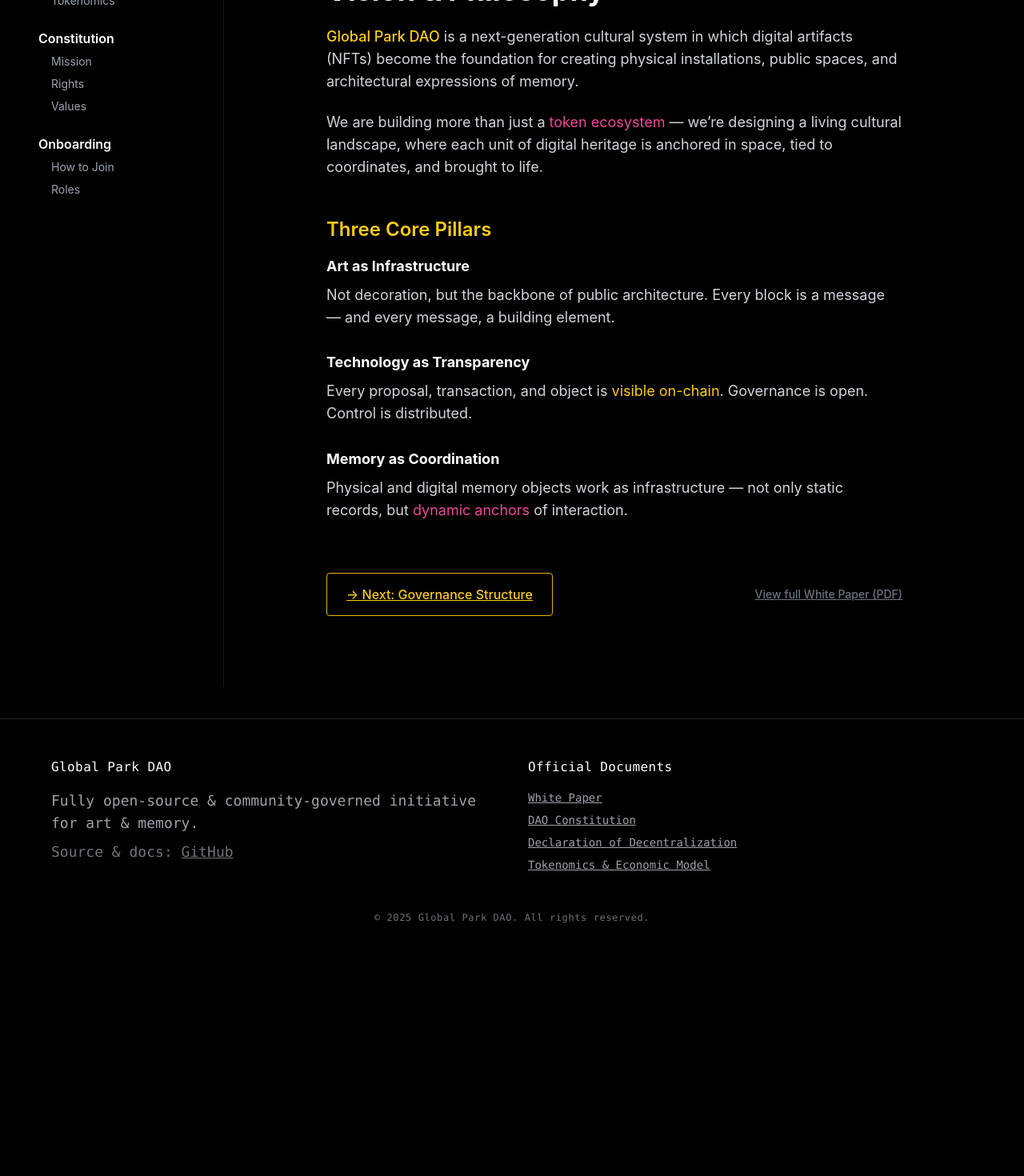
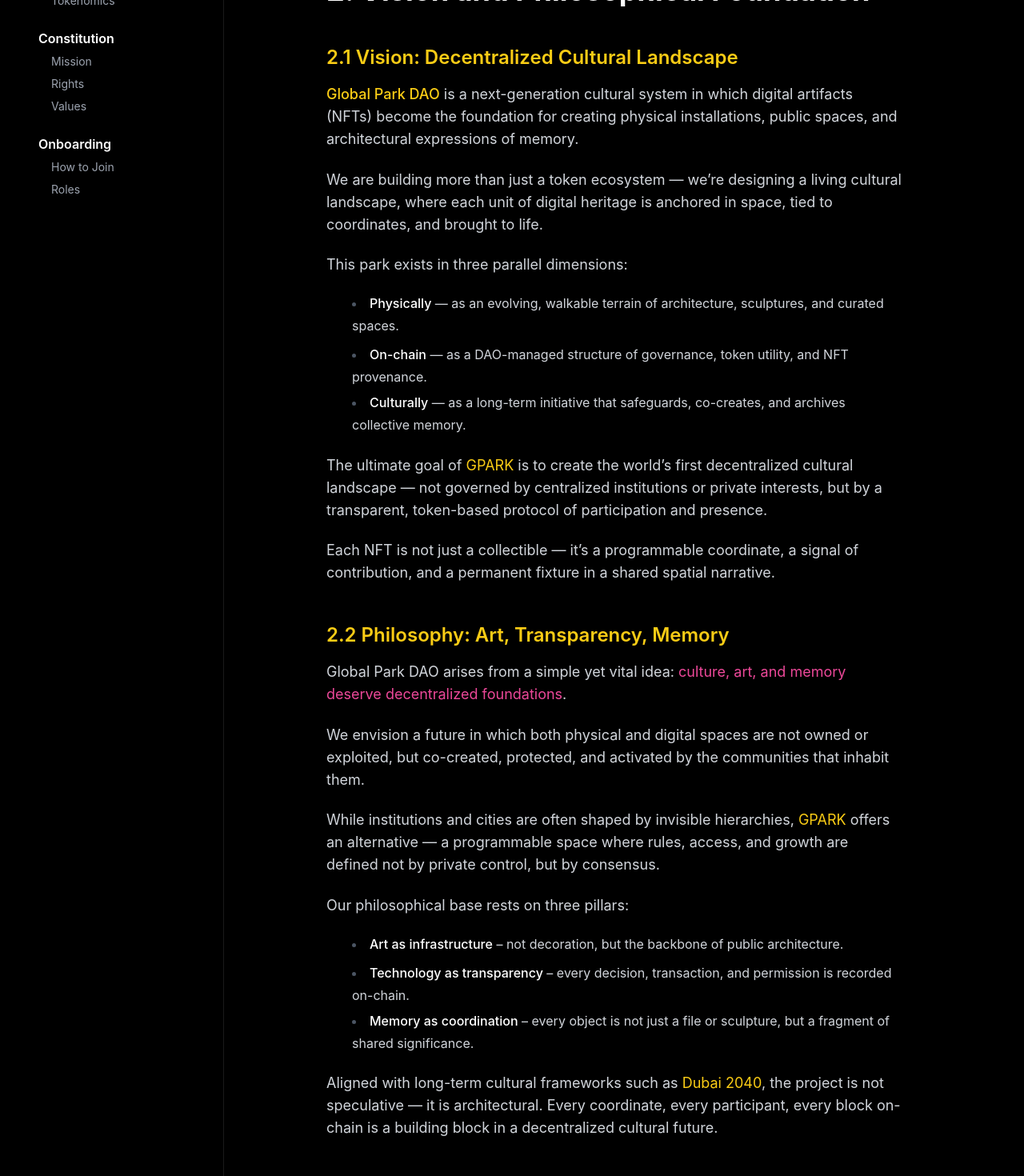
Before and after one commit to GPARKPRO/globalpark-site, a Next.js app: page /docs/white-paper/vision in a window 1280 px wide. Shown: the part 200-1670 px from the top of the page at 80% size. Before the commit the page ends 1403 px from the top, so only its background shows below. Built offline with nearby package versions, Linux system fonts and the light colour scheme.

Commit message:
Update page.tsx

```diff
--- a/app/docs/white-paper/vision/page.tsx
+++ b/app/docs/white-paper/vision/page.tsx
@@ -2,63 +2,74 @@ import { Metadata } from 'next';
 
 export const metadata: Metadata = {
   title: 'Vision & Philosophy | GlobalPark',
-  description:
-    'Discover the foundational philosophy and cultural framework of Global Park DAO — where NFTs become architecture, and memory becomes infrastructure.',
+  description: 'Explore the philosophical and cultural foundation of Global Park DAO — from decentralized space to long-term memory systems.',
 };
 
 export default function VisionPage() {
   return (
     <main className="max-w-3xl mx-auto px-6 py-16">
-      <h1 className="text-4xl font-bold text-white mb-6">Vision & Philosophy</h1>
+      <h1 className="text-4xl font-bold text-white mb-6">2. Vision and Philosophical Foundation</h1>
+
+      <h2 className="text-2xl text-yellow-400 font-semibold mb-4">2.1 Vision: Decentralized Cultural Landscape</h2>
 
       <p className="text-gray-300 mb-4">
         <span className="text-yellow-400 font-medium">Global Park DAO</span> is a next-generation cultural system in which
-        digital artifacts (NFTs) become the foundation for creating physical installations, public spaces, and
-        architectural expressions of memory.
+        digital artifacts (NFTs) become the foundation for creating physical installations, public spaces, and architectural expressions of memory.
       </p>
 
-      <p className="text-gray-300 mb-6">
-        We are building more than just a <span className="text-pink-500">token ecosystem</span> — we’re designing a
-        living cultural landscape, where each unit of digital heritage is anchored in space, tied to coordinates,
-        and brought to life.
+      <p className="text-gray-300 mb-4">
+        We are building more than just a token ecosystem — we’re designing a living cultural landscape,
+        where each unit of digital heritage is anchored in space, tied to coordinates, and brought to life.
       </p>
 
-      <h2 className="text-2xl text-yellow-400 font-semibold mb-4">Three Core Pillars</h2>
-
-      <h3 className="text-lg text-white font-bold mb-2">Art as Infrastructure</h3>
       <p className="text-gray-300 mb-4">
-        Not decoration, but the backbone of public architecture. Every block is a message — and every message, a building element.
+        This park exists in three parallel dimensions:
       </p>
 
-      <h3 className="text-lg text-white font-bold mb-2">Technology as Transparency</h3>
+      <ul className="text-gray-300 list-disc list-inside mb-4 space-y-1">
+        <li><span className="text-white font-medium">Physically</span> — as an evolving, walkable terrain of architecture, sculptures, and curated spaces.</li>
+        <li><span className="text-white font-medium">On-chain</span> — as a DAO-managed structure of governance, token utility, and NFT provenance.</li>
+        <li><span className="text-white font-medium">Culturally</span> — as a long-term initiative that safeguards, co-creates, and archives collective memory.</li>
+      </ul>
+
       <p className="text-gray-300 mb-4">
-        Every proposal, transaction, and object is <span className="text-yellow-400">visible on-chain</span>.
-        Governance is open. Control is distributed.
+        The ultimate goal of <span className="text-yellow-400">GPARK</span> is to create the world’s first decentralized cultural landscape —
+        not governed by centralized institutions or private interests, but by a transparent, token-based protocol of participation and presence.
       </p>
 
-      <h3 className="text-lg text-white font-bold mb-2">Memory as Coordination</h3>
-      <p className="text-gray-300 mb-4">
-        Physical and digital memory objects work as infrastructure — not only static records,
-        but <span className="text-pink-500">dynamic anchors</span> of interaction.
+      <p className="text-gray-300 mb-8">
+        Each NFT is not just a collectible — it’s a programmable coordinate, a signal of contribution, and a permanent fixture in a shared spatial narrative.
       </p>
 
-      <div className="mt-16 flex flex-col sm:flex-row justify-between items-center gap-4">
-        <a
-          href="/docs/white-paper/governance"
-          className="border border-yellow-500 text-yellow-400 px-6 py-3 rounded hover:bg-yellow-400 hover:text-black transition duration-200"
-        >
-          → Next: Governance Structure
-        </a>
+      <h2 className="text-2xl text-yellow-400 font-semibold mb-4">2.2 Philosophy: Art, Transparency, Memory</h2>
 
-        <a
-          href="/docs/White_Paper.pdf"
-          target="_blank"
-          rel="noopener noreferrer"
-          className="text-sm text-gray-500 hover:text-gray-300 transition"
-        >
-          View full White Paper (PDF)
-        </a>
-      </div>
+      <p className="text-gray-300 mb-4">
+        Global Park DAO arises from a simple yet vital idea: <span className="text-pink-500">culture, art, and memory deserve decentralized foundations</span>.
+      </p>
+
+      <p className="text-gray-300 mb-4">
+        We envision a future in which both physical and digital spaces are not owned or exploited, but co-created, protected, and activated by the communities that inhabit them.
+      </p>
+
+      <p className="text-gray-300 mb-4">
+        While institutions and cities are often shaped by invisible hierarchies, <span className="text-yellow-400">GPARK</span> offers an alternative — a programmable space where rules, access, and growth are defined not by private control, but by consensus.
+      </p>
+
+      <p className="text-gray-300 mb-4">
+        Our philosophical base rests on three pillars:
+      </p>
+
+      <ul className="text-gray-300 list-disc list-inside mb-4 space-y-1">
+        <li><span className="text-white font-medium">Art as infrastructure</span> – not decoration, but the backbone of public architecture.</li>
+        <li><span className="text-white font-medium">Technology as transparency</span> – every decision, transaction, and permission is recorded on-chain.</li>
+        <li><span className="text-white font-medium">Memory as coordination</span> – every object is not just a file or sculpture, but a fragment of shared significance.</li>
+      </ul>
+
+      <p className="text-gray-300">
+        Aligned with long-term cultural frameworks such as <span className="text-yellow-400">Dubai 2040</span>,
+        the project is not speculative — it is architectural. Every coordinate, every participant, every block on-chain
+        is a building block in a decentralized cultural future.
+      </p>
     </main>
   );
 }
```
